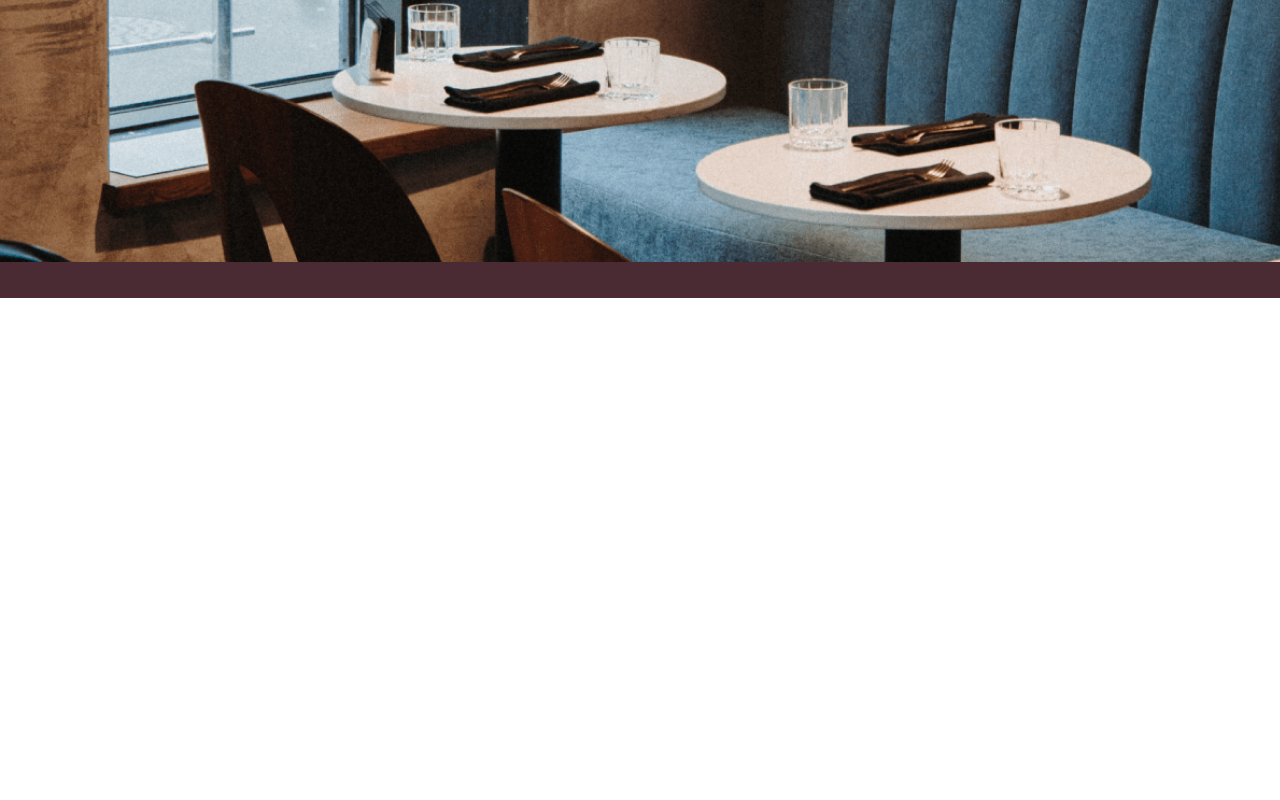
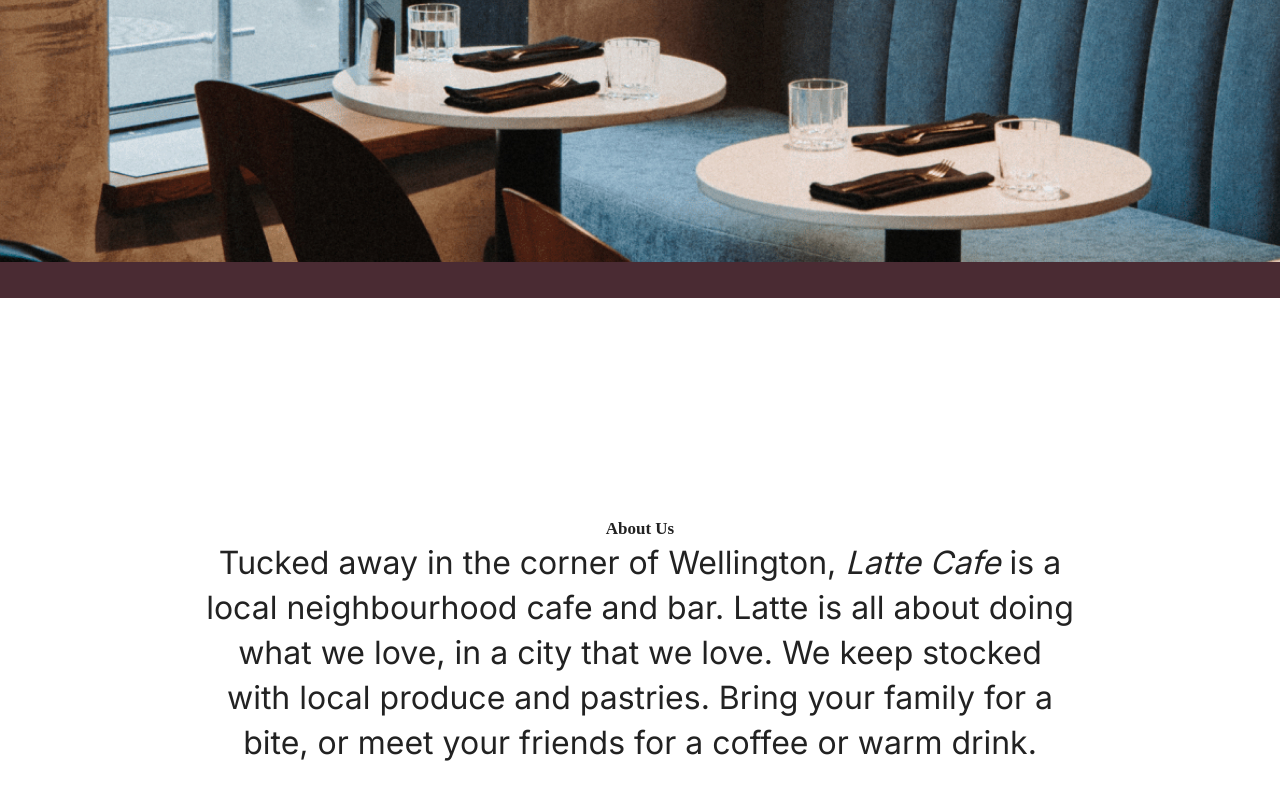
Before and after one commit to AndriiRod/latte_cafe, a plain HTML site: page index.html in a window 1280 px wide. Shown: the part 502-1302 px from the top of the page. Before the commit the page ends 800 px from the top, so only its background shows below. Drawn offline with Linux system fonts and the light colour scheme; a web font is replaced by a local one.

Commit message:
ready about section

```diff
--- a/css/main.css
+++ b/css/main.css
@@ -45,3 +45,26 @@
   font-size: 24px;
   color: #c67a88;
 }
+.about {
+  height: 713px;
+  padding-top: 220px;
+}
+.about-title {
+  font-family: 'Azeret Mono';
+  font-weight: 700;
+  font-size: 17px;
+  line-height: 22px;
+  text-align: center;
+  color: #222222;
+}
+.about-description {
+  width: 869px;
+  font-size: 32px;
+  line-height: 45px;
+  text-align: center;
+  color: #222222;
+  margin: 0 auto;
+}
+.italic {
+  font-style: italic;
+}
--- a/index.html
+++ b/index.html
@@ -38,5 +38,16 @@
         </div>
       </div>
     </header>
+    <main class="main">
+      <section class="about">
+        <h3 class="about-title">About Us</h3>
+        <p class="about-description">
+          Tucked away in the corner of Wellington, <span class="italic">Latte Cafe</span> is a local
+          neighbourhood cafe and bar. Latte is all about doing what we love, in a city that we love.
+          We keep stocked with local produce and pastries. Bring your family for a bite, or meet
+          your friends for a coffee or warm drink.
+        </p>
+      </section>
+    </main>
   </body>
 </html>
```
